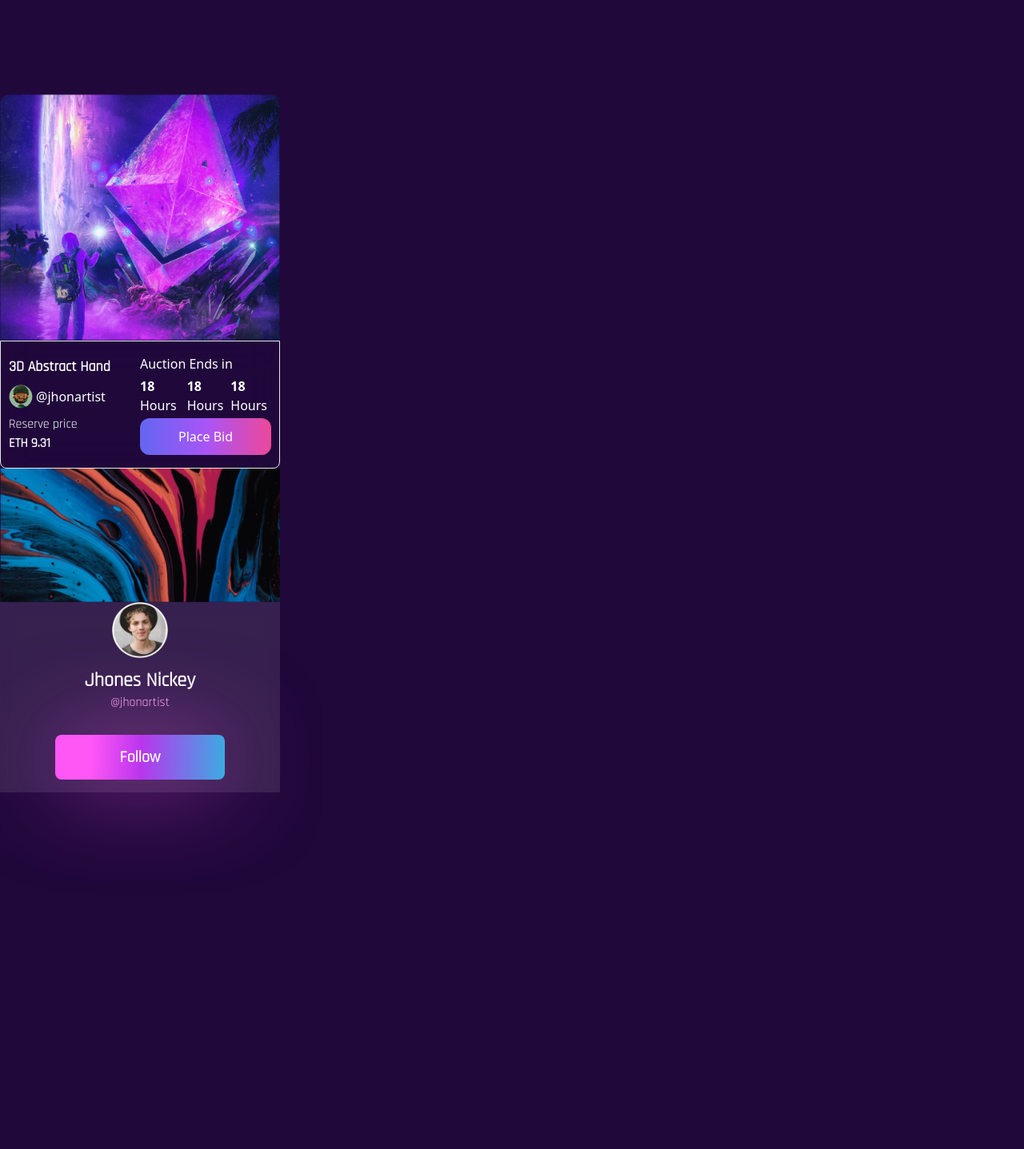
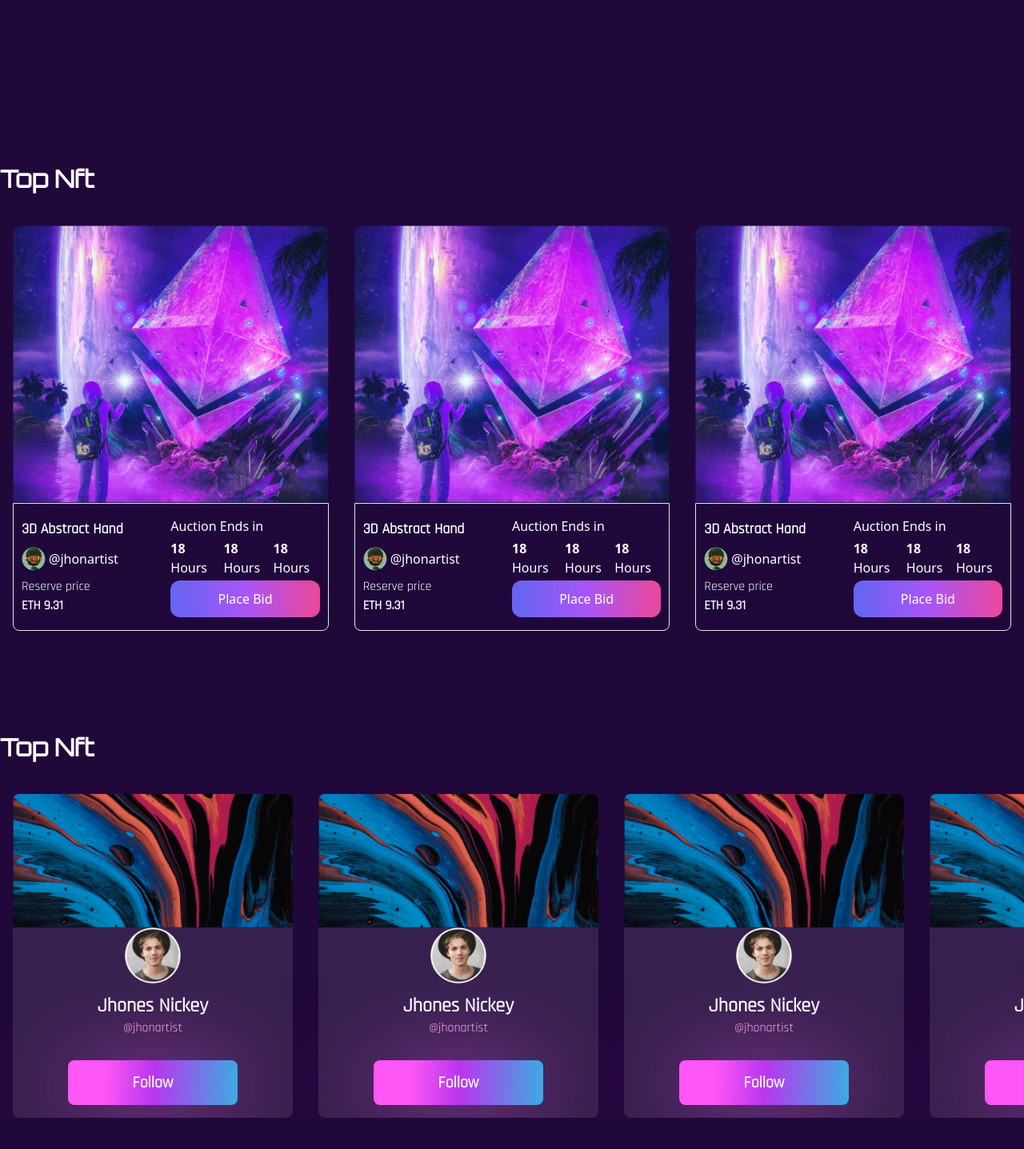
Before and after one commit to kumard3/oceannft-landingpage, a Next.js app: page / in a window 1280 px wide. Shown: the part 685-2122 px from the top of the page at 80% size. Before the commit the page ends 1676 px from the top, so only its background shows below. Built offline with nearby package versions, Linux system fonts and the light colour scheme.

Commit message:
ExploreCollections added

```diff
--- /dev/null
+++ b/components/ExploreCollections.tsx
@@ -0,0 +1,20 @@
+import React from 'react'
+import { ExploreCollectionsCard } from './NftComponents';
+
+export default function ExploreCollections() {
+  return (
+    <div className="container mx-auto py-10 overflow-hidden ">
+      <h1 className="font-orbitron font-bold text-3xl py-10">Top Nft</h1>
+      <div className="overflow-visible">
+        <div className=" mx-auto overflow-scroll  flex  ">
+          <ExploreCollectionsCard />
+          <ExploreCollectionsCard />
+          <ExploreCollectionsCard />
+          <ExploreCollectionsCard />
+          <ExploreCollectionsCard />
+          <ExploreCollectionsCard />
+        </div>
+      </div>
+    </div>
+  );
+}
--- /dev/null
+++ b/components/NftComponents.tsx
@@ -0,0 +1,73 @@
+/* eslint-disable @next/next/no-img-element */
+export const NFTCard = () => {
+  return (
+    <div className="min-w-[350px] mx-4">
+      <img src="Rectangle1.png" alt="Rectangle1.png" className="rounded-t-xl" />
+      <div className="hero  grid grid-cols-2 backdrop-blur-xl  p-[10px] rounded-b-lg  min-h-[10rem]  border-1 border">
+        <div className="flex flex-col items-start justify-center h-full relative">
+          <h1 className="font-rajdhani text-lg font-bold">3D Abstract Hand</h1>
+          <div className="flex items-center py-2">
+            <img src="avatar.png" alt="avatar" />
+            <h1 className="px-1">@jhonartist</h1>
+          </div>
+          <div className="flex font-rajdhani flex-col">
+            <h3>Reserve price</h3>
+            <h1 className="font-bold">ETH 9.31</h1>
+          </div>
+        </div>
+        <div className="flex flex-col item-end  justify-center">
+          <h1>Auction Ends in</h1>
+          <div className="grid grid-cols-3 py-1">
+            <div className="pr-1">
+              <h1 className="font-bold">18</h1>
+              <span>Hours</span>
+            </div>{" "}
+            <div className="px-1">
+              <h1 className="font-bold">18</h1>
+              <span>Hours</span>
+            </div>{" "}
+            <div className="pl-1">
+              <h1 className="font-bold">18</h1>
+              <span>Hours</span>
+            </div>
+          </div>
+          <button className="bg-gradient-to-r from-indigo-500  relative via-purple-500 to-pink-500 px-[1.2em] flex-end py-[.7em] rounded-xl">
+            Place Bid
+          </button>
+        </div>
+      </div>
+    </div>
+  );
+};
+
+export const ExploreCollectionsCard = () => {
+  return (
+    <div className="min-w-[350px] mx-4">
+      <img src="unsplashBg.png" alt="unsplashBg" className="rounded-t-lg" />
+      <div className="flex flex-col rounded-b-lg px-3 items-center bg-white/10 font-rajdhani backdrop-blur min-h-[10rem]">
+        <img src="unsplash1.png" alt="unsplashB" width="70" height="70" />
+        <div className="flex flex-col py-3 text-center">
+          <h1 className="font-bold text-2xl">Jhones Nickey</h1>
+          <span className="text-[#FFB1EE]">@jhonartist</span>
+        </div>
+        {/* <div className="bg-pink-700 w-36 h-36 rounded-full  absolute  -z-10 filter blur-lg opacity-70 "></div> */}
+        <style jsx>{`
+          .button {
+            background: linear-gradient(
+              92.23deg,
+              #ff56f6 21.43%,
+              #b936ee 50.63%,
+              #3bace2 100%,
+              #406aff 117.04%
+            );
+            box-shadow: 0px 4.81747px 116.824px rgba(255, 86, 246, 0.51);
+            backdrop-filter: blur(231.239px);
+          }
+        `}</style>
+        <button className="button px-[4em] shadow-2xl backdrop-blur-lg font-bold text-xl my-4 rounded-lg py-[.7em]  ">
+          Follow
+        </button>
+      </div>
+    </div>
+  );
+};
--- /dev/null
+++ b/components/TopNft.tsx
@@ -0,0 +1,18 @@
+import React from "react";
+import { NFTCard } from "./NftComponents";
+
+export default function TopNft() {
+  return (
+    <div className="container mx-auto overflow-hidden  py-12">
+      <h1 className="font-orbitron font-bold text-3xl py-10">Top Nft</h1>
+      <div className="">
+        <div className=" mx-auto overflow-scroll  flex  ">
+          <NFTCard />
+          <NFTCard />
+          <NFTCard />
+
+        </div>
+      </div>
+    </div>
+  );
+}
--- a/pages/index.tsx
+++ b/pages/index.tsx
@@ -2,89 +2,18 @@
 /* eslint-disable @next/next/link-passhref */
 import Link from "next/link";
 import * as React from "react";
+import ExploreCollections from "../components/ExploreCollections";
 import Hero from "../components/Hero";
 import NavComponent from "../components/NavComponent";
-
-function NFTCard() {
-  return (
-    <div className="max-w-[350px]">
-      <img src="Rectangle1.png" alt="Rectangle1.png" className="rounded-t-xl" />
-      <div className="hero  grid grid-cols-2 backdrop-blur-xl  p-[10px] rounded-b-lg  min-h-[10rem]  border-1 border">
-        <div className="flex flex-col items-start justify-center h-full relative">
-          <h1 className="font-rajdhani text-lg font-bold">3D Abstract Hand</h1>
-          <div className="flex items-center py-2">
-            <img src="avatar.png" alt="avatar" />
-            <h1 className="px-1">@jhonartist</h1>
-          </div>
-          <div className="flex font-rajdhani flex-col">
-            <h3>Reserve price</h3>
-            <h1 className="font-bold">ETH 9.31</h1>
-          </div>
-        </div>
-        <div className="flex flex-col item-end  justify-center">
-          <h1>Auction Ends in</h1>
-          <div className="grid grid-cols-3 py-1">
-            <div className="pr-1">
-              <h1 className="font-bold">18</h1>
-              <span>Hours</span>
-            </div>{" "}
-            <div className="px-1">
-              <h1 className="font-bold">18</h1>
-              <span>Hours</span>
-            </div>{" "}
-            <div className="pl-1">
-              <h1 className="font-bold">18</h1>
-              <span>Hours</span>
-            </div>
-          </div>
-          <button className="bg-gradient-to-r from-indigo-500  relative via-purple-500 to-pink-500 px-[1.2em] flex-end py-[.7em] rounded-xl">
-            Place Bid
-          </button>
-        </div>
-      </div>
-    </div>
-  );
-}
-
-function ExploreCollectionsCard() {
-  return (
-    <div className="max-w-[350px]">
-      <img src="unsplashBg.png" alt="unsplashBg" className="" />
-      <div className="flex flex-col  items-center bg-white/10 font-rajdhani backdrop-blur min-h-[10rem]">
-        <img src="unsplash1.png" alt="unsplashB" width="70" height="70" />
-        <div className="flex flex-col py-3 text-center">
-          <h1 className="font-bold text-2xl">Jhones Nickey</h1>
-          <span className="text-[#FFB1EE]">@jhonartist</span>
-        </div>
-        {/* <div className="bg-pink-700 w-36 h-36 rounded-full  absolute  -z-10 filter blur-lg opacity-70 "></div> */}
-        <style jsx>{`
-          .button {
-            background: linear-gradient(
-              92.23deg,
-              #ff56f6 21.43%,
-              #b936ee 50.63%,
-              #3bace2 100%,
-              #406aff 117.04%
-            );
-            box-shadow: 0px 4.81747px 116.824px rgba(255, 86, 246, 0.51);
-            backdrop-filter: blur(231.239px);
-          }
-        `}</style>
-        <button className="button px-[4em] shadow-2xl backdrop-blur-lg font-bold text-xl my-4 rounded-lg py-[.7em]  ">
-          Follow
-        </button>
-      </div>
-    </div>
-  );
-}
+import TopNft from "../components/TopNft";
 
 export default function Home() {
   return (
     <div className="text-white ">
       <NavComponent />
       <Hero />
-      <NFTCard />
-      <ExploreCollectionsCard />
+      <TopNft />
+      <ExploreCollections />
     </div>
   );
 }
```
